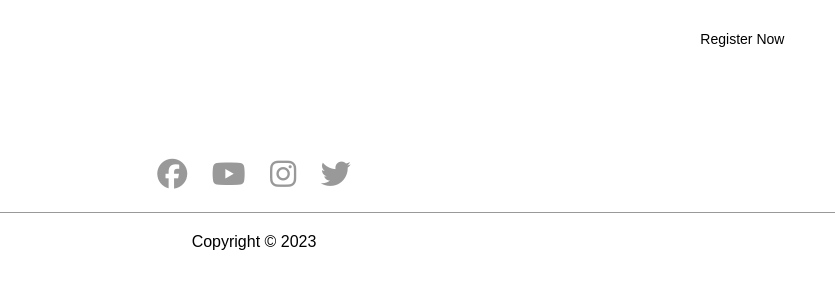
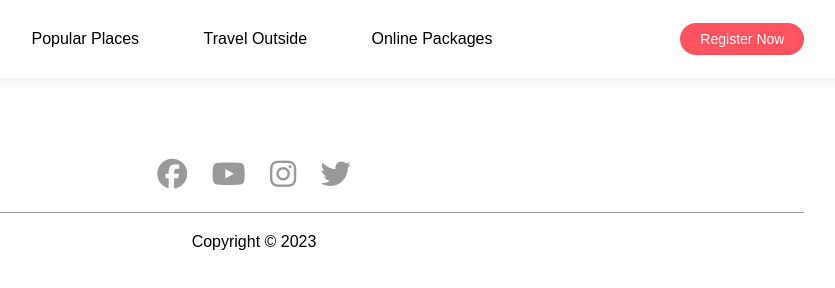
Before and after one commit to DouglasMeloo/Find-It-Brazil, a plain HTML site: page listing.html in a window 1280 px wide. Shown: the whole page, without its empty margins (386-1221 px from the left). Drawn offline with Linux system fonts and the light colour scheme.

Commit message:
add nav bar for small screen of second page

```diff
--- a/assets/css/style.css
+++ b/assets/css/style.css
@@ -358,3 +358,23 @@ nav .fa-bars{
     }
 
 }
+
+/*-------listing page------*/
+
+.navbar-white{
+    background: #fff;
+    box-shadow: 0 5px 10px rgba(0, 0, 0, 0.05);
+}
+
+.navbar-white .nav-links li a{
+    color: #000;
+}
+
+.navbar-white .register-btn{
+    background: #ff5361;
+    color: #fff;
+}
+
+nav.navbar-white .fa-bars{
+    color: #000;
+}
--- a/listing.html
+++ b/listing.html
@@ -11,7 +11,7 @@
     <title>Find It Brazil</title>
 </head>
 <body>
-    <nav id="navBar">
+    <nav id="navBar" class="navbar-white">
         <!--Hove to put logo after-->
         <img src="#" class="logo" alt="">
         <ul class="nav-links">
@@ -23,6 +23,7 @@
         <i class="fa-solid fa-bars" onclick="togglebtn()"></i>
     </nav>
 
+    <div class="container">
         <div class="footer">
             <a href="https://facebook.com/" target="_blank"><i class="fa-brands fa-facebook"></i></a>
             <a href="https://youtube.com/" target="_blank"><i class="fa-brands fa-youtube"></i></a>
@@ -30,7 +31,7 @@
             <a href="https://twitter.com/" target="_blank"><i class="fa-brands fa-twitter"></i></a>
             <hr>
             <p>Copyright © 2023</p>
-
+        </div>
     </div>
 
     <script>
```
Also changed, not shown: index.html (+1 -1 lines). Lines whose indentation alone changed are shown as unchanged.
